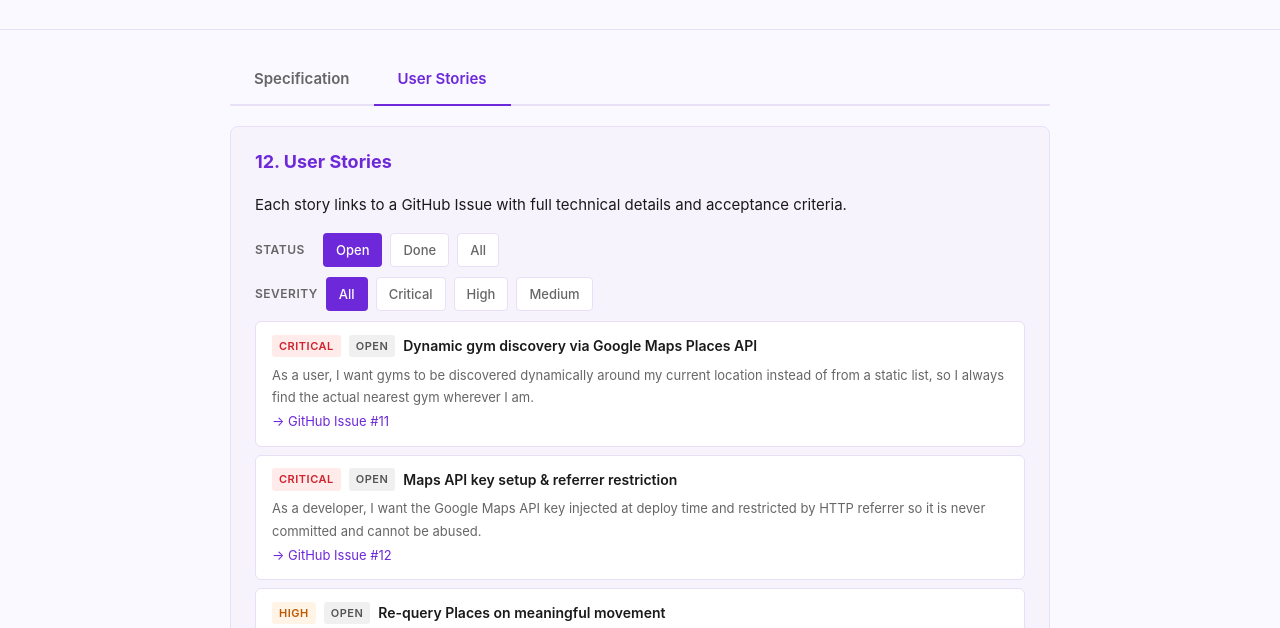
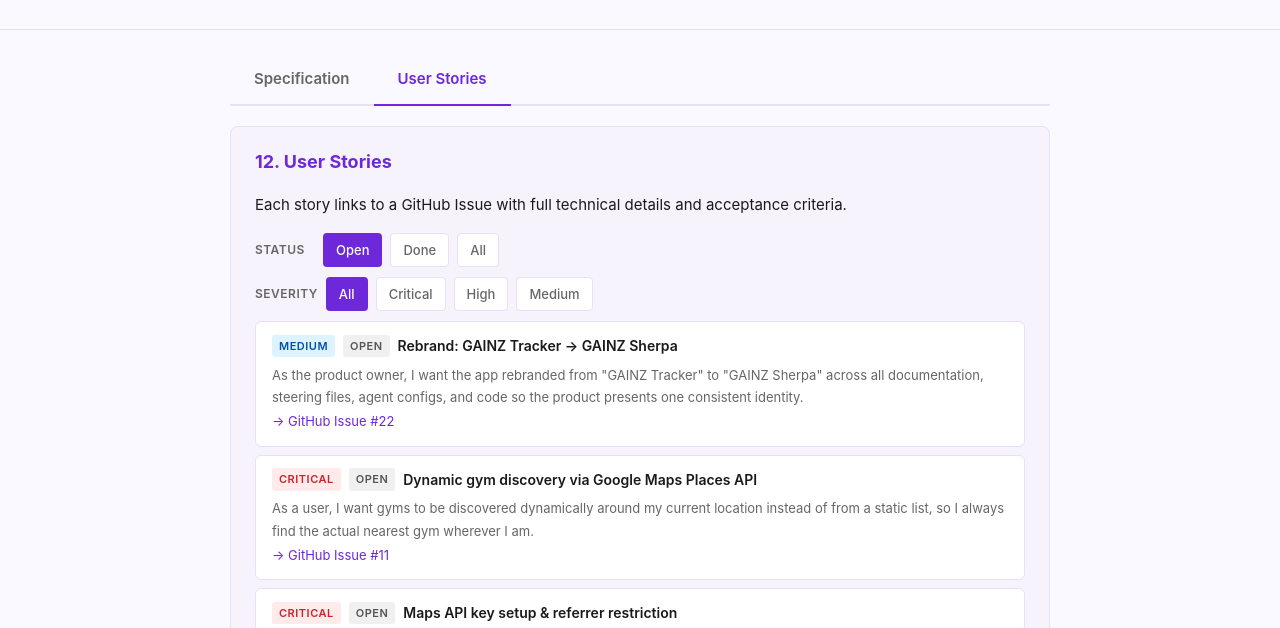
Before and after one commit to m3ssana/gainztracker, a website: page SPEC.html in a window 1280 px wide. Both pictures are taken after a click on the tab "User Stories". Shown: the part 110-738 px from the top of the page. Drawn offline with Linux system fonts and the light colour scheme.

Commit message:
docs: add GAINZ Sherpa rebrand story to backlog (#22)
Tracks the product-wide rename from GAINZ Tracker to GAINZ Sherpa across
docs, steering, agents, and code. Backlog card only — implementation is
tracked in issue #22.

```diff
--- a/SPEC.html
+++ b/SPEC.html
@@ -214,6 +214,16 @@
   </div>
 
   <!-- OPEN stories -->
+  <div class="story" data-status="open" data-severity="MEDIUM">
+    <div class="story-header">
+      <span class="badge badge-MEDIUM">Medium</span>
+      <span class="badge badge-open">Open</span>
+      <span class="story-title">Rebrand: GAINZ Tracker → GAINZ Sherpa</span>
+    </div>
+    <p class="story-desc">As the product owner, I want the app rebranded from "GAINZ Tracker" to "GAINZ Sherpa" across all documentation, steering files, agent configs, and code so the product presents one consistent identity.</p>
+    <a class="story-link" href="https://github.com/m3ssana/gainztracker/issues/22" target="_blank">→ GitHub Issue #22</a>
+  </div>
+
   <div class="story" data-status="open" data-severity="CRITICAL">
     <div class="story-header">
       <span class="badge badge-CRITICAL">Critical</span>
```
